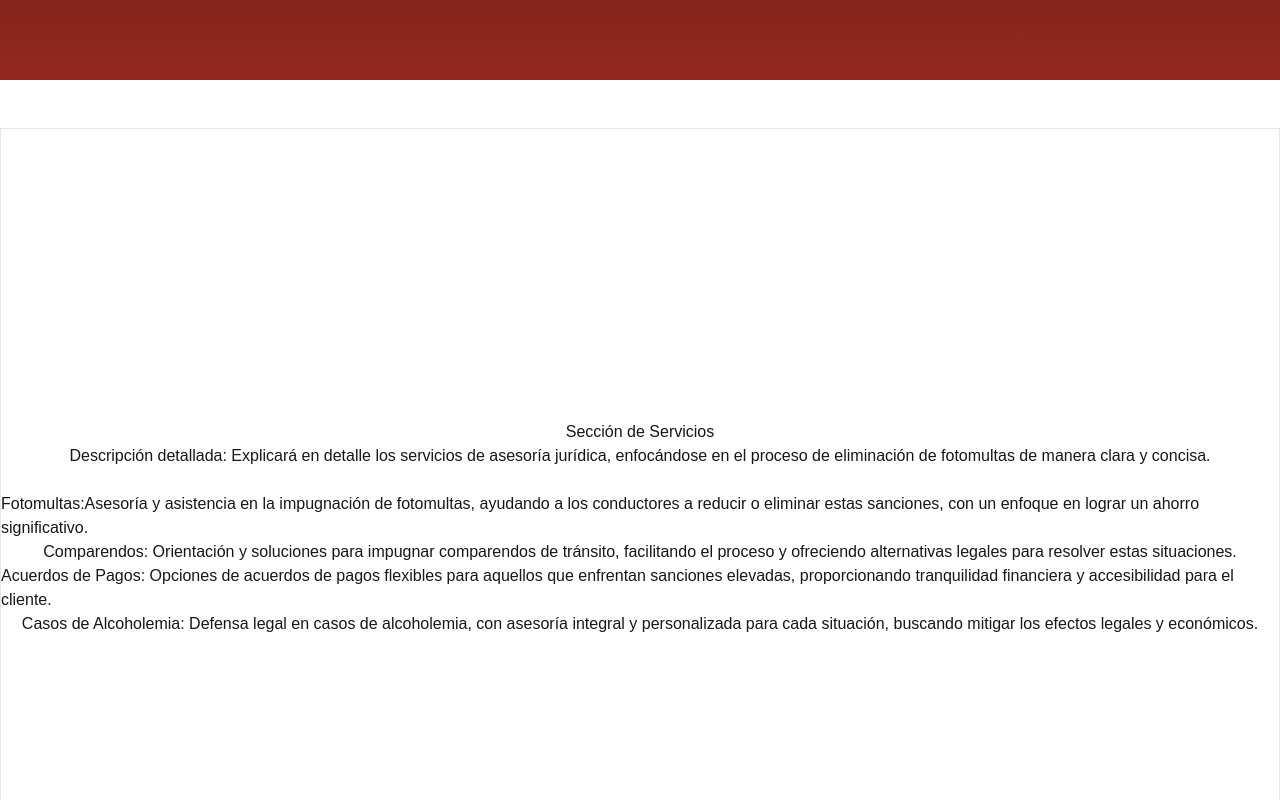
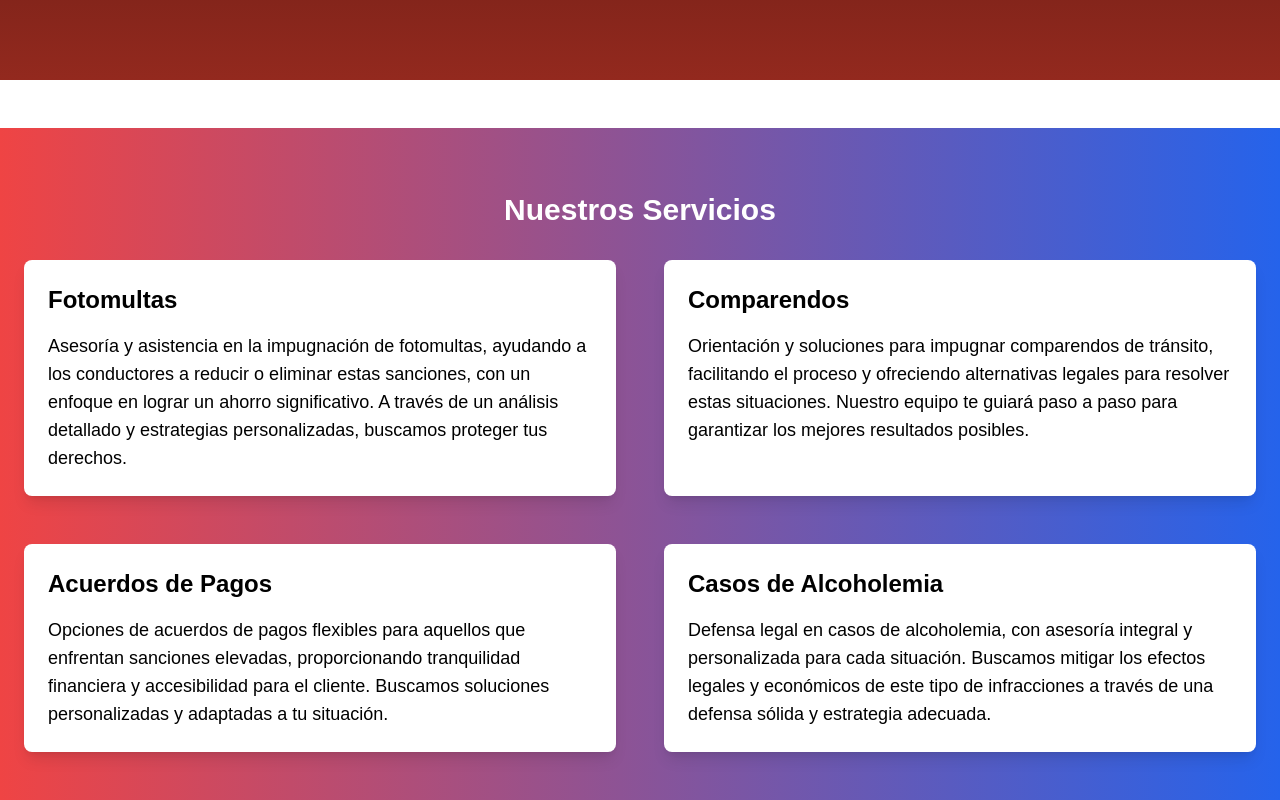
Before and after one commit to AutoExpressGTI/autoexpressWebsite, a Next.js app: page /hero in a window 1280 px wide. Shown: the part 720-1520 px from the top of the page. Built offline with nearby package versions, Linux system fonts and the light colour scheme.

Commit message:
services

```diff
--- a/src/app/components/servicios.tsx
+++ b/src/app/components/servicios.tsx
@@ -2,15 +2,49 @@ import React from 'react'
 
 const Servicios = () => {
   return (
-    <div className='w-full h-[100vh] flex flex-col justify-center items-center border'>
-        <h1>Sección de Servicios</h1>
-        <p><span>Descripción detallada: </span> Explicará en detalle los servicios de asesoría jurídica, enfocándose en el proceso de eliminación de fotomultas de manera clara y concisa.</p>
-        <br />
-        <p><span> Fotomultas:</span>Asesoría y asistencia en la impugnación de fotomultas, ayudando a los conductores a reducir o eliminar estas sanciones, con un enfoque en lograr un ahorro significativo.</p>
-        <p><span>Comparendos:</span> Orientación y soluciones para impugnar comparendos de tránsito, facilitando el proceso y ofreciendo alternativas legales para resolver estas situaciones.</p>
-        <p><span>Acuerdos de Pagos:</span> Opciones de acuerdos de pagos flexibles para aquellos que enfrentan sanciones elevadas, proporcionando tranquilidad financiera y accesibilidad para el cliente.</p>
-        <p><span>Casos de Alcoholemia:</span> Defensa legal en casos de alcoholemia, con asesoría integral y personalizada para cada situación, buscando mitigar los efectos legales y económicos.</p>
+    <div className="w-full py-16 bg-gradient-to-r from-red-500 to-blue-600 text-white">
+      <div className="max-w-7xl mx-auto px-6">
+        <h2 className="text-3xl font-semibold text-center mb-8">Nuestros Servicios</h2>
 
+        <div className="grid sm:grid-cols-1 md:grid-cols-2 lg:grid-cols-2 gap-12">
+          {/* Servicio Fotomultas */}
+          <div className="bg-white text-black p-6 rounded-lg shadow-lg">
+            <h3 className="text-2xl font-semibold mb-4">Fotomultas</h3>
+            <p className="text-lg">
+              Asesoría y asistencia en la impugnación de fotomultas, ayudando a los conductores a reducir o eliminar estas sanciones,
+              con un enfoque en lograr un ahorro significativo. A través de un análisis detallado y estrategias personalizadas,
+              buscamos proteger tus derechos.
+            </p>
+          </div>
+
+          {/* Servicio Comparendos */}
+          <div className="bg-white text-black p-6 rounded-lg shadow-lg">
+            <h3 className="text-2xl font-semibold mb-4">Comparendos</h3>
+            <p className="text-lg">
+              Orientación y soluciones para impugnar comparendos de tránsito, facilitando el proceso y ofreciendo alternativas legales
+              para resolver estas situaciones. Nuestro equipo te guiará paso a paso para garantizar los mejores resultados posibles.
+            </p>
+          </div>
+
+          {/* Servicio Acuerdos de Pagos */}
+          <div className="bg-white text-black p-6 rounded-lg shadow-lg">
+            <h3 className="text-2xl font-semibold mb-4">Acuerdos de Pagos</h3>
+            <p className="text-lg">
+              Opciones de acuerdos de pagos flexibles para aquellos que enfrentan sanciones elevadas, proporcionando tranquilidad
+              financiera y accesibilidad para el cliente. Buscamos soluciones personalizadas y adaptadas a tu situación.
+            </p>
+          </div>
+
+          {/* Servicio Casos de Alcoholemia */}
+          <div className="bg-white text-black p-6 rounded-lg shadow-lg">
+            <h3 className="text-2xl font-semibold mb-4">Casos de Alcoholemia</h3>
+            <p className="text-lg">
+              Defensa legal en casos de alcoholemia, con asesoría integral y personalizada para cada situación. Buscamos mitigar los
+              efectos legales y económicos de este tipo de infracciones a través de una defensa sólida y estrategia adecuada.
+            </p>
+          </div>
+        </div>
+      </div>
     </div>
   )
 }
```
